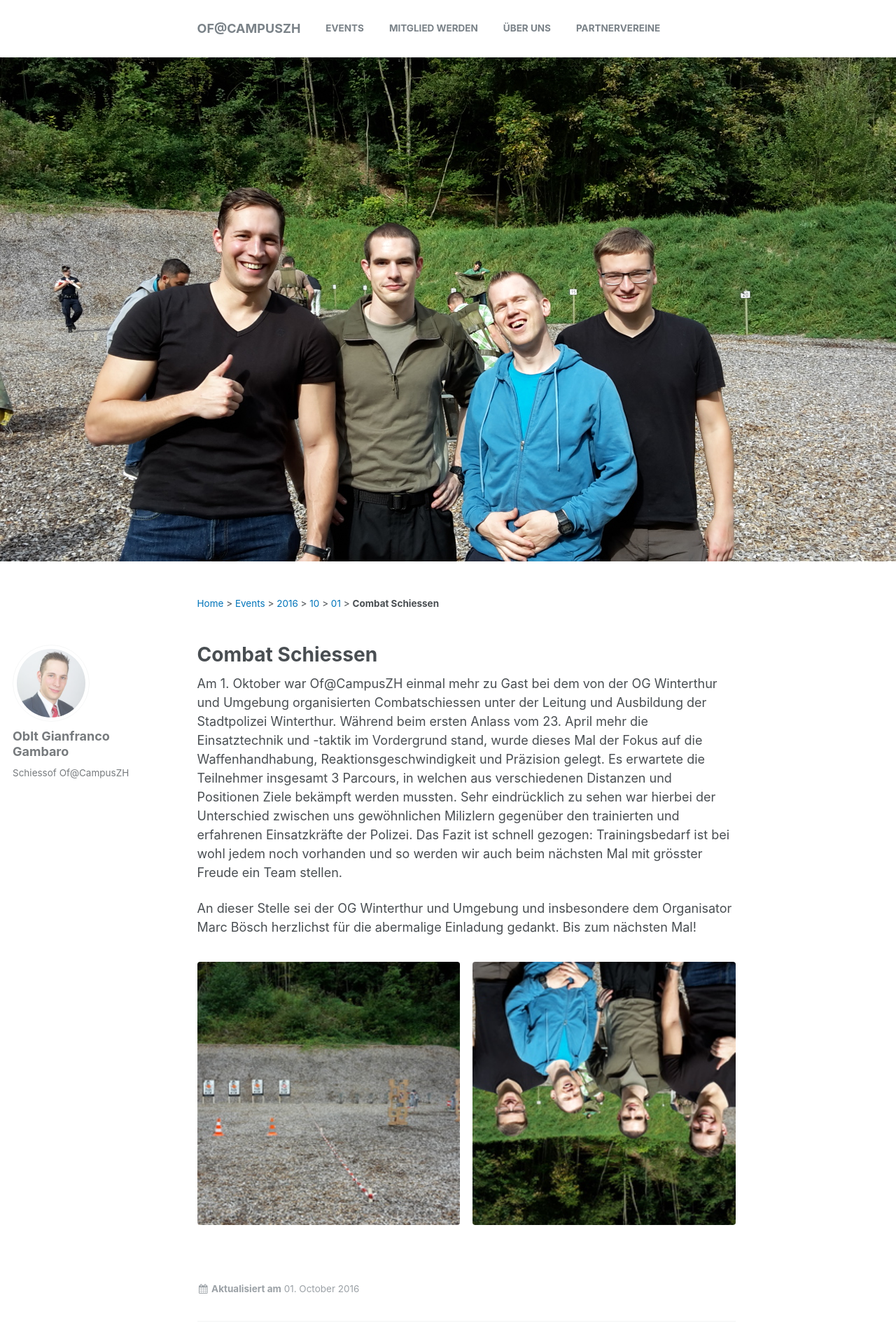
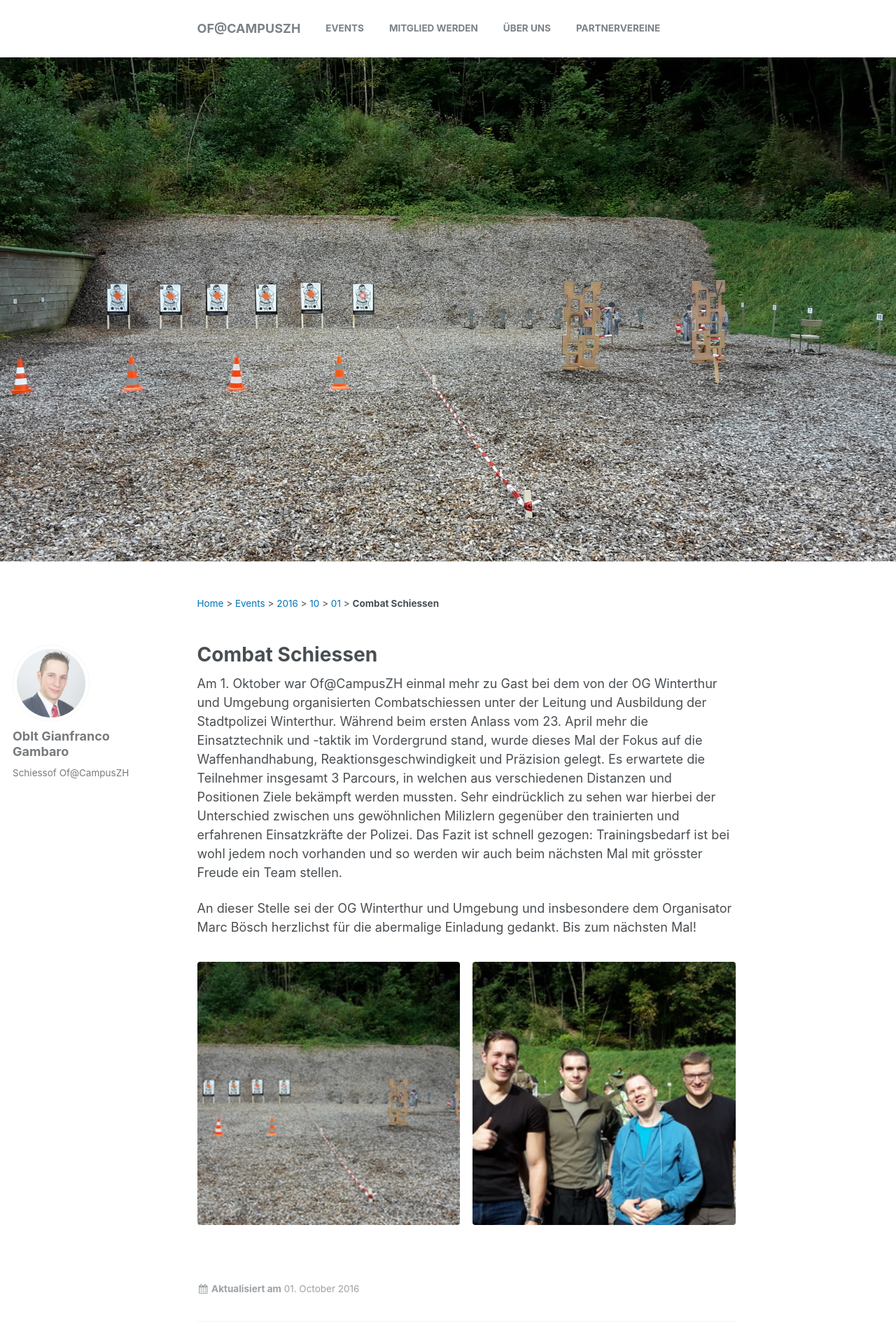
Before and after one commit to raphaelthomas/ofcampuszh.ch, a Jekyll site: the page built from _posts/2016-10-01-combat-schiessen.md, in a window 1280 px wide. Shown: the top 1920 px of the page at 70% size. Built offline with Jekyll 4.4.1, drawn with Linux system fonts in a browser that asks for light colours.

Commit message:
update header picture and rotate

```diff
--- a/_posts/2016-10-01-combat-schiessen.md
+++ b/_posts/2016-10-01-combat-schiessen.md
@@ -3,7 +3,7 @@ title: Combat Schiessen
 author: gambaro
 categories: events
 header:
-  image: 2016-10-01-combat-schiessen/02.jpg
+  image: 2016-10-01-combat-schiessen/01.jpg
 gallery:
   - url: 2016-10-01-combat-schiessen/01.jpg
     image_path: 2016-10-01-combat-schiessen/01-thumbnail.jpg
```
Also changed, not shown: images/2016-10-01-combat-schiessen/02-thumbnail.jpg, images/2016-10-01-combat-schiessen/02.jpg.
